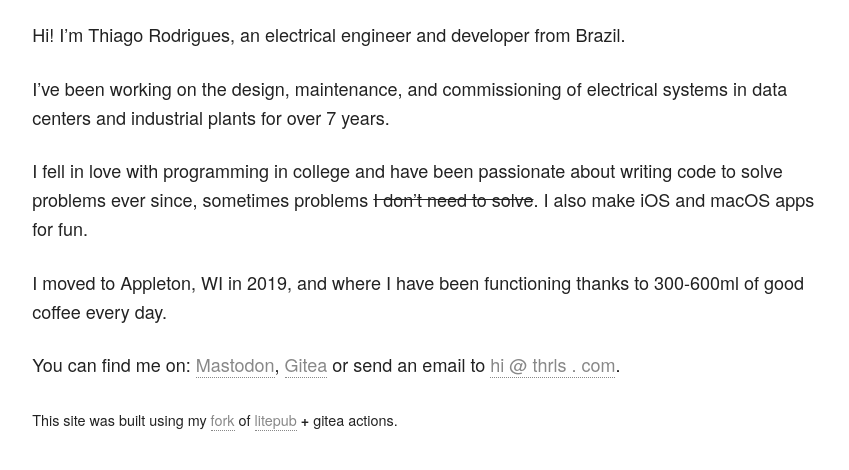
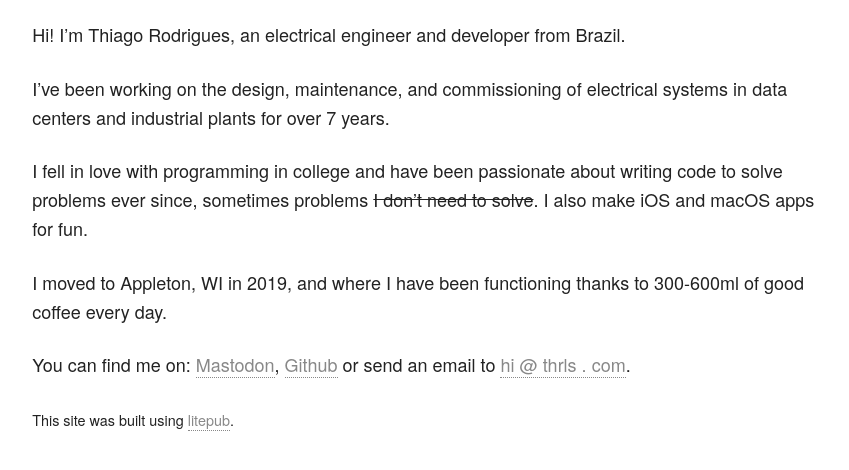
Before and after one commit to thr-ls/blog, a plain HTML site: page www/about.html in a window 1280 px wide. Shown: the part 72-542 px from the top of the page, without its empty margins (211-1060 px from the left). Drawn offline with Linux system fonts and the light colour scheme; a web font is replaced by a local one.

Commit message:
edit about (find me) links

```diff
--- a/www/about.html
+++ b/www/about.html
@@ -61,10 +61,9 @@
 
 <p>You can find me on:
 <a href="https://mastodon.social/@thrls">Mastodon</a>,
-<a href="https://gitea.thrls.net/thr-ls">Gitea</a> or send an email to <a href="mailto:">hi @ thrls . com</a>.</p>
+<a href="https://github.com/thr-ls">Github</a> or send an email to <a href="mailto:">hi @ thrls . com</a>.</p>
 
-<p><small>This site was built using my <a href="https://github.com/mirovarga/litepub">fork</a> of <a href="https://github.com/mirovarga/litepub">litepub</a> <strong>+</strong>
-gitea actions.</small></p>
+<p><small>This site was built using <a href="https://github.com/mirovarga/litepub">litepub</a>.</small></p>
 
     </div>
   </div>
```
Also changed, not shown: www/bookmarks.html (+0 -2 lines), www/tags/.html, 2 other files.
